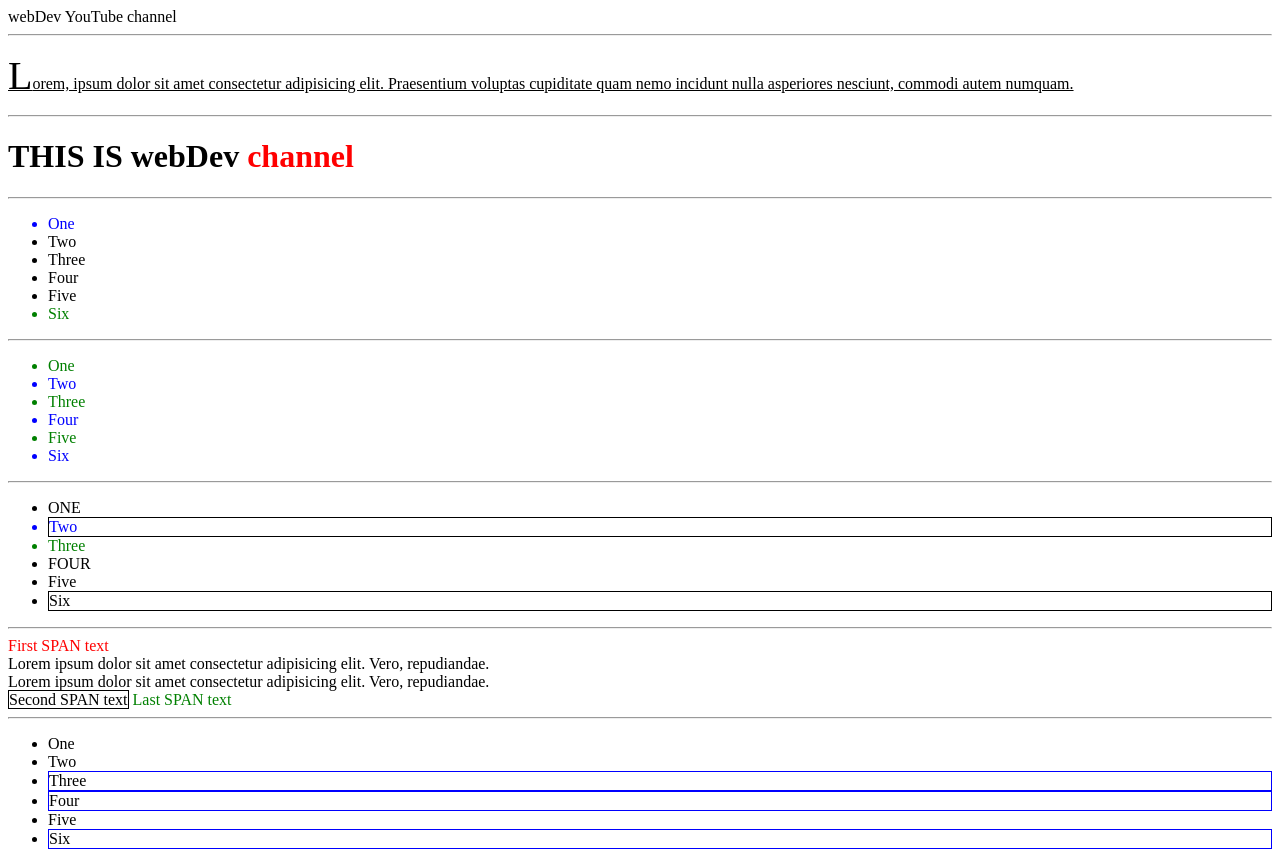
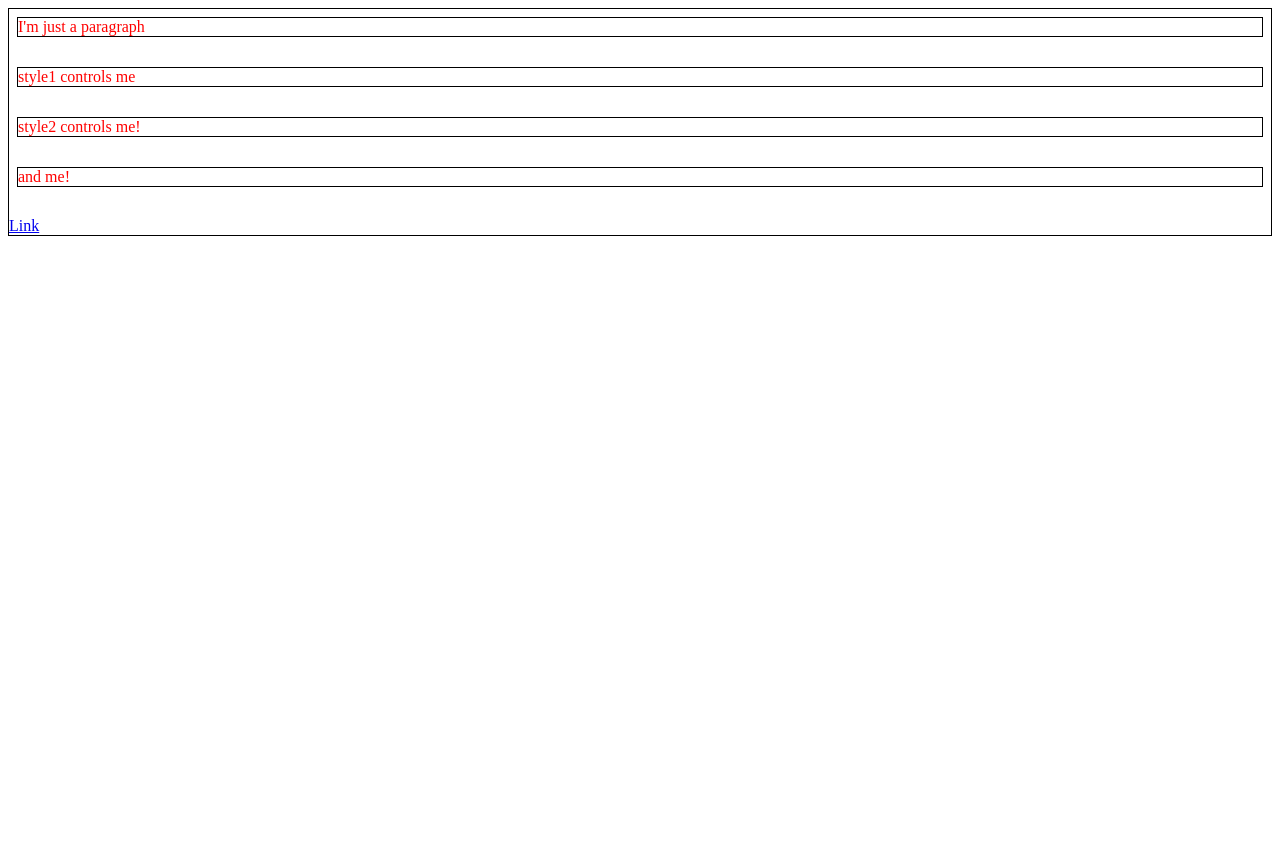
Before and after one commit to YauhenKavalchuk/css3, a plain HTML site: page index.html in a window 1280 px wide. After the commit the page ends 800 px from the top, so only its background shows below. Drawn offline with Linux system fonts and the light colour scheme.

Commit message:
Cascading & Inheritance

```diff
--- a/css/styles.css
+++ b/css/styles.css
@@ -1,109 +1,33 @@
-a {
-  color: black;
-  text-decoration: none;
+/*
+p {
+  background-color: green;
+  color: white;
+  padding: 10px;
 }
 
-a:hover {
-  color: red;
+.style1 {
+  background-color: aqua;
+  color: black;
+  border: none !important;
 }
 
-a:visited {
-  color: aqua;
+#style2 {
+  background-color: pink;
+  border: 2px solid black;
 }
 
-a:active {
-  color: green;
+p {
+  background-color: gray;
+}
+*/
+
+body {
+  color: red;
+  border: 1px solid black;
+  margin-bottom: 30px;
 }
 
-a:focus {
-  font-weight: bold;
+p {
+  border: inherit;
+  margin: inherit;
 }
-
-p::first-letter {
-  font-size: 40px;
-}
-
-p::first-line {
-  text-decoration: underline;
-}
-
-p::selection {
-  background-color: yellow;
-  color: red;
-  font-size: 40px;
-}
-
-h1::before {
-  content: "This is ";
-  text-transform: uppercase;
-}
-
-h1::after {
-  content: " channel";
-  color: red;
-}
-
-.list1 li:first-child {
-  color: blue;
-}
-
-.list1 li:last-child {
-  color: green;
-}
-
-.list2 li:nth-child(even) {
-  color: blue;
-}
-
-.list2 li:nth-child(odd) {
-  color: green;
-}
-
-.list3 li:nth-child(2) {
-  color: blue;
-}
-
-.list3 li:nth-child(3) {
-  color: green;
-}
-
-.list3 li:nth-child(3n + 1) {
-  text-transform: uppercase;
-}
-
-.list3 li:nth-child(4n + 2) {
-  border: 1px solid black;
-}
-
-.text span:first-of-type {
-  color: red;
-}
-
-.text span:last-of-type {
-  color: green;
-}
-
-.text span:nth-of-type(2) {
-  border: 1px solid black;
-}
-
-.list4 li:not(.item) {
-  border: 1px solid blue;
-}
-
-/* Selectors test
-li							        ===> 1
-#main .item					    ===> 110
-h1 + *[href="test"] 		===> 11
-#test p 					      ===> 101
-li.item.main				    ===> 21
-#test						        ===> 100
-ul ol li.item				    ===> 13
-ul li						        ===> 2
-#test:not(.main)			  ===> 101
-ul ol+li 					      ===> 3
-a:hover						      ===> 11
-p:first-line				    ===> 2
-h2 strong					      ===> 2
-span.test ul li				  ===> 13
-*/
--- a/index.html
+++ b/index.html
@@ -7,66 +7,10 @@
   </head>
 
   <body>
-    <!-- link -->
-    <a href="https://www.youtube.com/YauhenKavalchuk">webDev YouTube channel</a>
-    <hr />
-    <!-- text -->
-    <p>
-      Lorem, ipsum dolor sit amet consectetur adipisicing elit. Praesentium
-      voluptas cupiditate quam nemo incidunt nulla asperiores nesciunt, commodi
-      autem numquam.
-    </p>
-    <hr />
-    <!-- after/before -->
-    <h1>webDev</h1>
-    <hr />
-    <!-- first/last -->
-    <ul class="list1">
-      <li>One</li>
-      <li>Two</li>
-      <li>Three</li>
-      <li>Four</li>
-      <li>Five</li>
-      <li>Six</li>
-    </ul>
-    <hr />
-    <!-- even/odd -->
-    <ul class="list2">
-      <li>One</li>
-      <li>Two</li>
-      <li>Three</li>
-      <li>Four</li>
-      <li>Five</li>
-      <li>Six</li>
-    </ul>
-    <hr />
-    <!-- nth-child -->
-    <ul class="list3">
-      <li>One</li>
-      <li>Two</li>
-      <li>Three</li>
-      <li>Four</li>
-      <li>Five</li>
-      <li>Six</li>
-    </ul>
-    <hr />
-    <!-- *-of-type -->
-    <span class="text">
-      <span>First SPAN text</span>
-      <div>Lorem ipsum dolor sit amet consectetur adipisicing elit. Vero, repudiandae.</div>
-      <div>Lorem ipsum dolor sit amet consectetur adipisicing elit. Vero, repudiandae.</div>
-      <span>Second SPAN text</span>
-      <span>Last SPAN text</span>
-    </div>
-    <hr />
-    <!-- not -->
-    <ul class="list4">
-      <li class="item">One</li>
-      <li class="item">Two</li>
-      <li>Three</li>
-      <li>Four</li>
-      <li class="item">Five</li>
-      <li>Six</li>
-    </ul>
+    <p>I'm just a paragraph</p>
+    <p class="style1">style1 controls me</p>
+    <p class="style1" id="style2">style2 controls me!</p>
+    <p id="style2">and me!</p>
+    <a href="#">Link</a>
   </body>
 </html>
```
